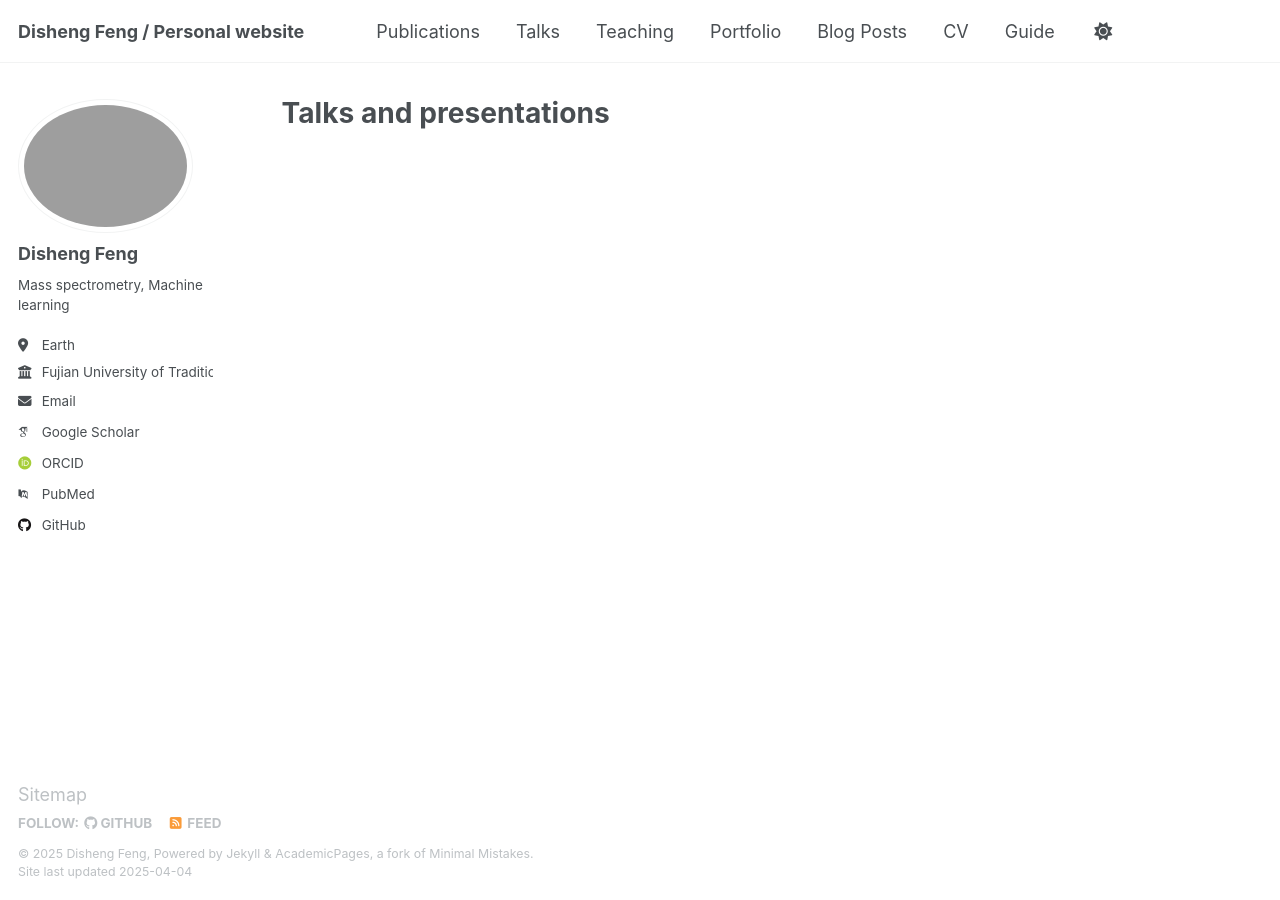
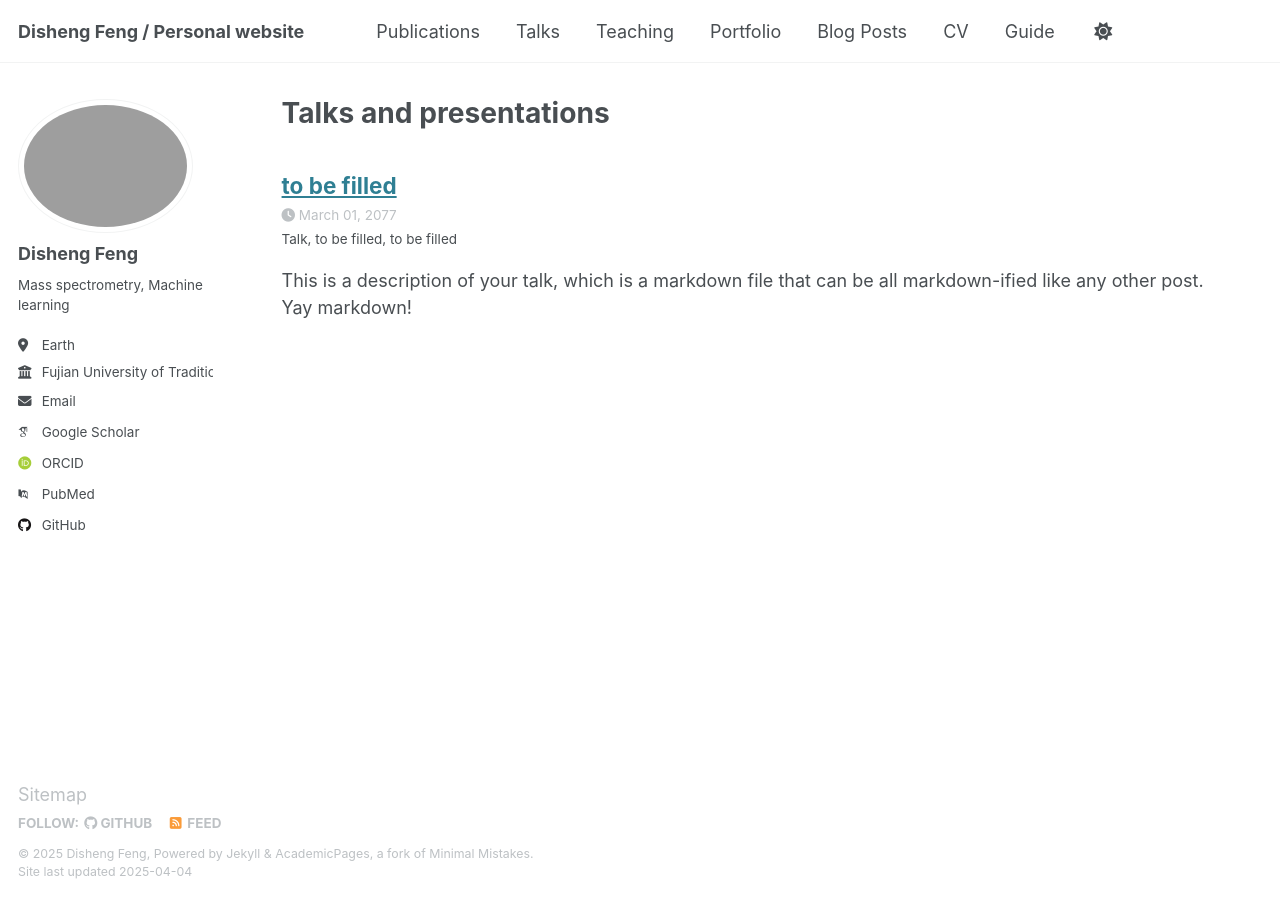
Before and after one commit to yuzhounaut/yuzhounaut.github.io, a Jekyll site: the page built from _pages/talks.html, in a window 1280 px wide. Built offline with Jekyll 4.4.1, drawn with Linux system fonts in a browser that asks for light colours; some web fonts are replaced; a file with an impossible date is left out.

Commit message:
Update 2012-03-01-talk-1.md

```diff
--- a/_talks/2012-03-01-talk-1.md
+++ b/_talks/2012-03-01-talk-1.md
@@ -4,7 +4,7 @@ collection: talks
 type: "Talk"
 permalink: /talks/2012-03-01-talk-1
 venue: "to be filled"
-date: to be filled
+date: 2077-03-01
 location: "to be filled"
 ---
 
```
